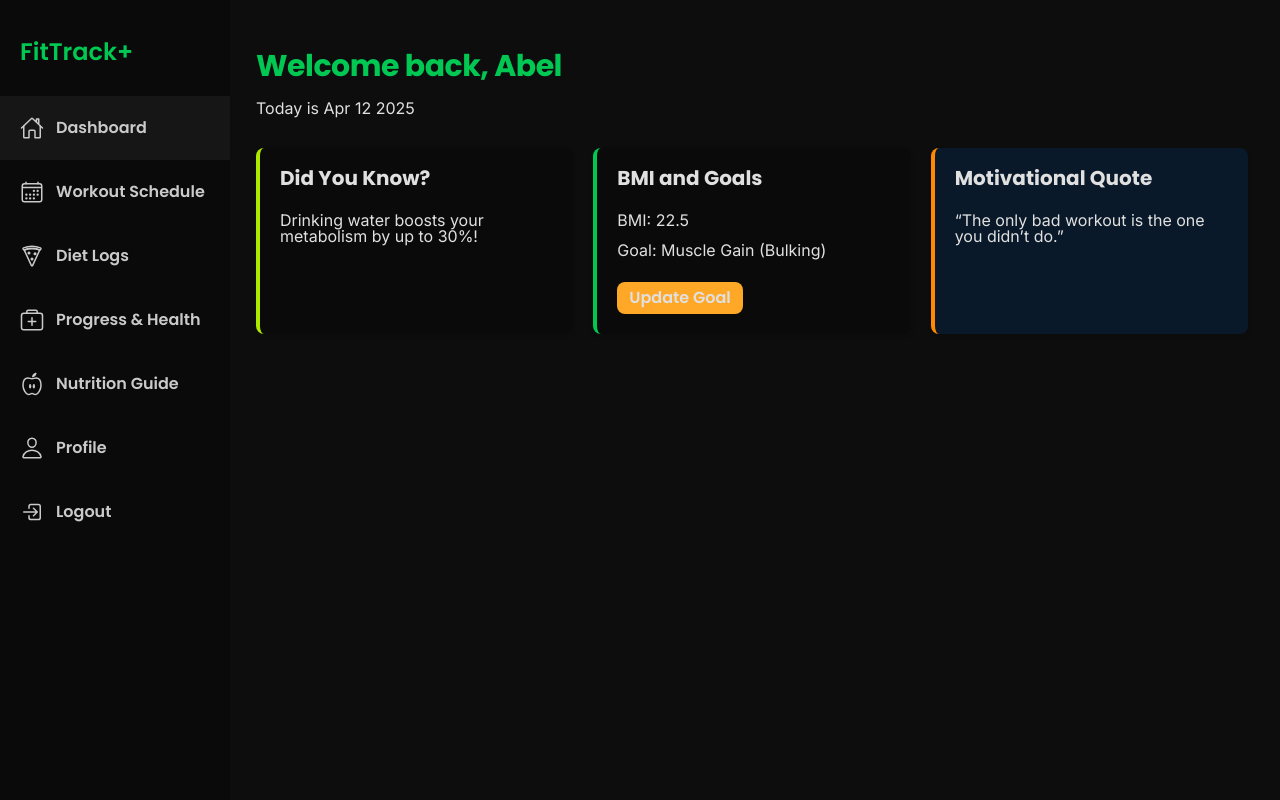
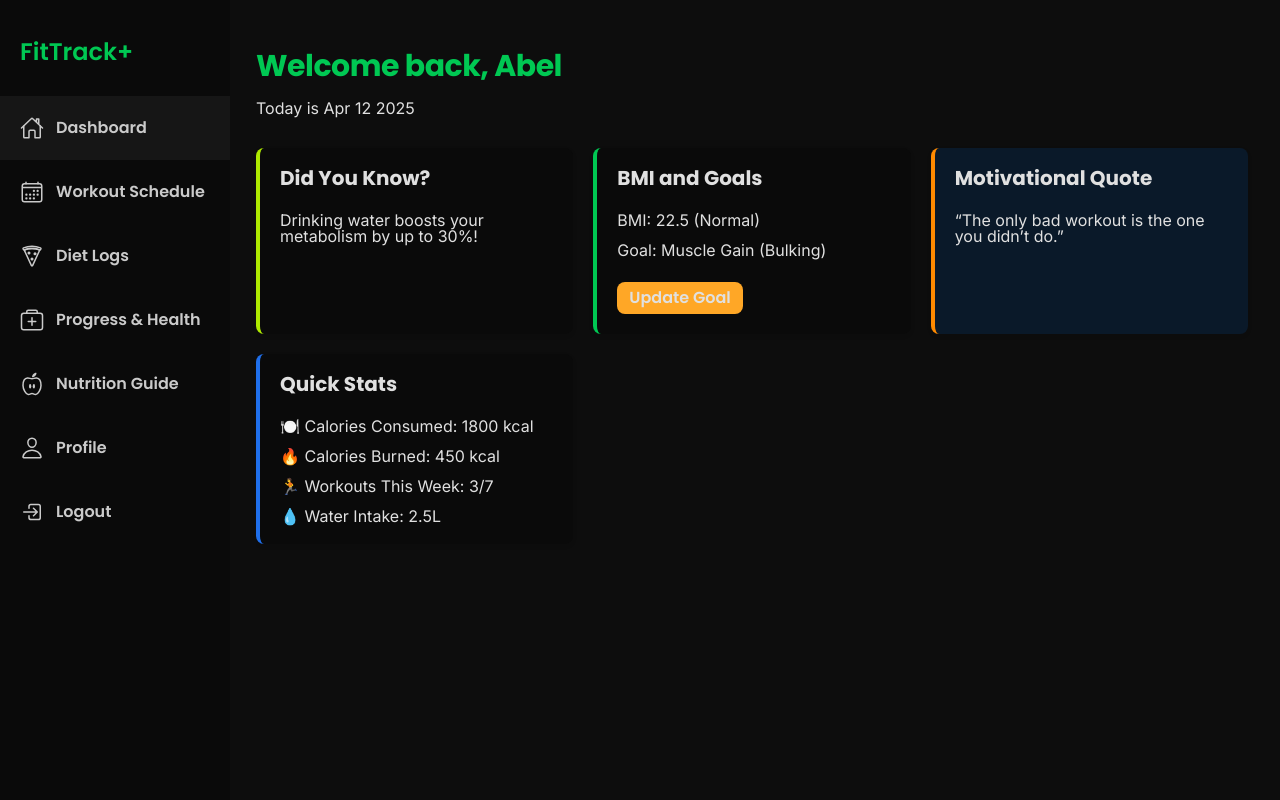
Before and after one commit to okrt12/fitness-tracking-system, a PHP site: page /pages/dashboard.php in a window 1280 px wide. Run offline with PHP 8.4, Linux system fonts and the light colour scheme.

Commit message:
add and style the quick stats card

```diff
--- a/assets/css/userdasboard.css
+++ b/assets/css/userdasboard.css
@@ -87,7 +87,7 @@
 
 .dashboard-cards {
   display: grid;
-  grid-template-columns: repeat(auto-fit, minmax(20rem, 1fr));
+  grid-template-columns: repeat(auto-fit, minmax(30rem, 1fr));
   padding-left: 0;
   gap: 2rem;
 }
@@ -147,3 +147,7 @@
 .bmi {
   border-left: 0.4rem solid var(--primary-color);
 }
+
+.quick-stats {
+  border-left: 0.4rem solid var(--seondary-hover);
+}
--- a/pages/dashboard.php
+++ b/pages/dashboard.php
@@ -111,7 +111,7 @@
 
             <div class="bmi cards">
               <h2 class="cards-header">BMI and Goals</h2>
-              <p class="normal-text cards-description">BMI: 22.5</p>
+              <p class="normal-text cards-description">BMI: 22.5 (Normal)</p>
               <p class="normal-text cards-description">
                 Goal: Muscle Gain (Bulking)
               </p>
@@ -122,6 +122,22 @@
               <h2 class="cards-header">Motivational Quote</h2>
               <p class="normal-text cards-description">
                 “The only bad workout is the one you didn’t do.”
+              </p>
+            </div>
+
+            <div class="quick-stats cards">
+              <h2 class="cards-header">Quick Stats</h2>
+              <p class="normal-text cards-description">
+                <span>🍽️ Calories Consumed:</span> 1800 kcal
+              </p>
+              <p class="normal-text cards-description">
+                <span>🔥 Calories Burned:</span> 450 kcal
+              </p>
+              <p class="normal-text cards-description">
+                <span>🏃 Workouts This Week:</span> 3/7
+              </p>
+              <p class="normal-text cards-description">
+                <span>💧 Water Intake:</span> 2.5L
               </p>
             </div>
           </div>
```
